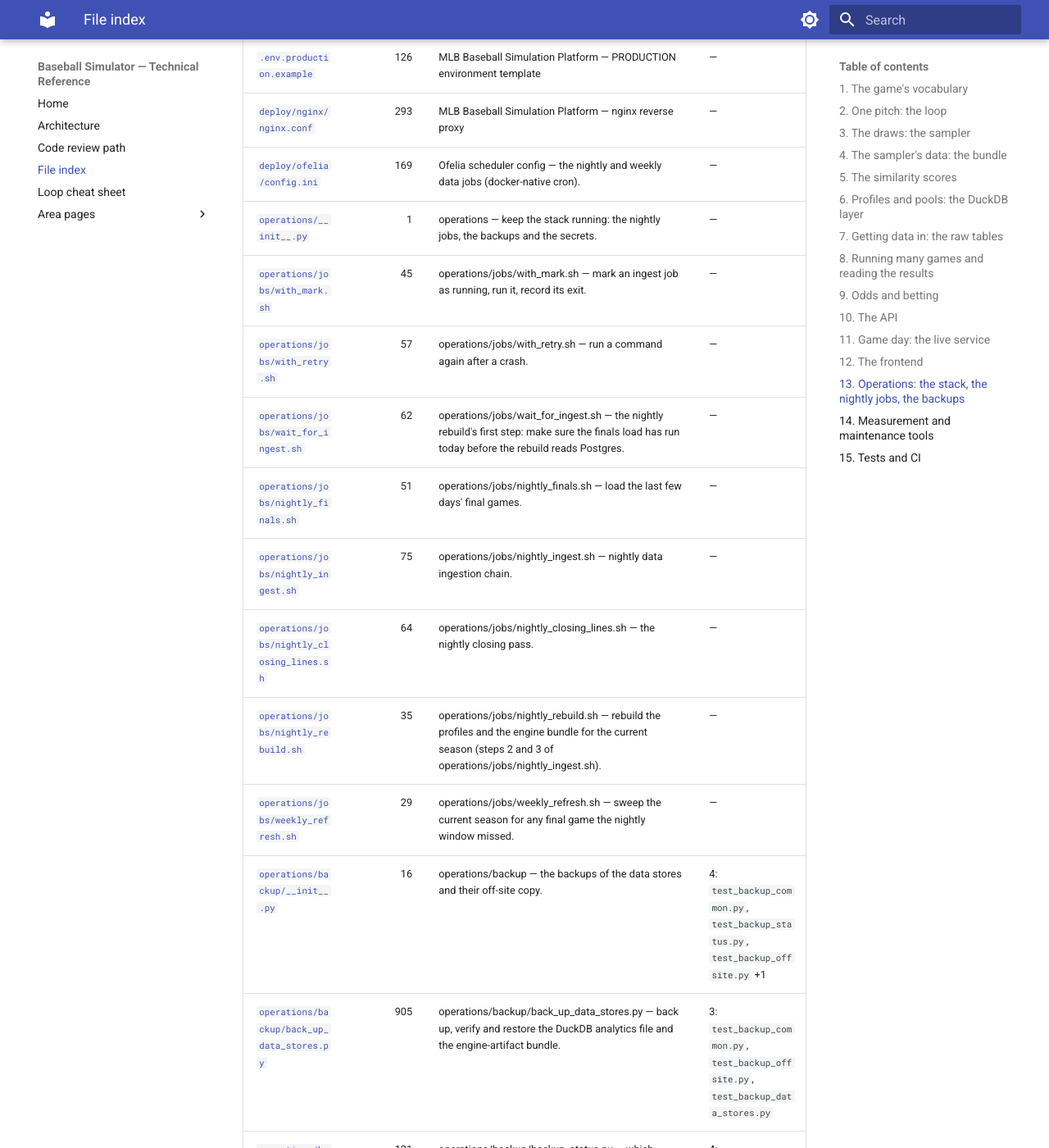
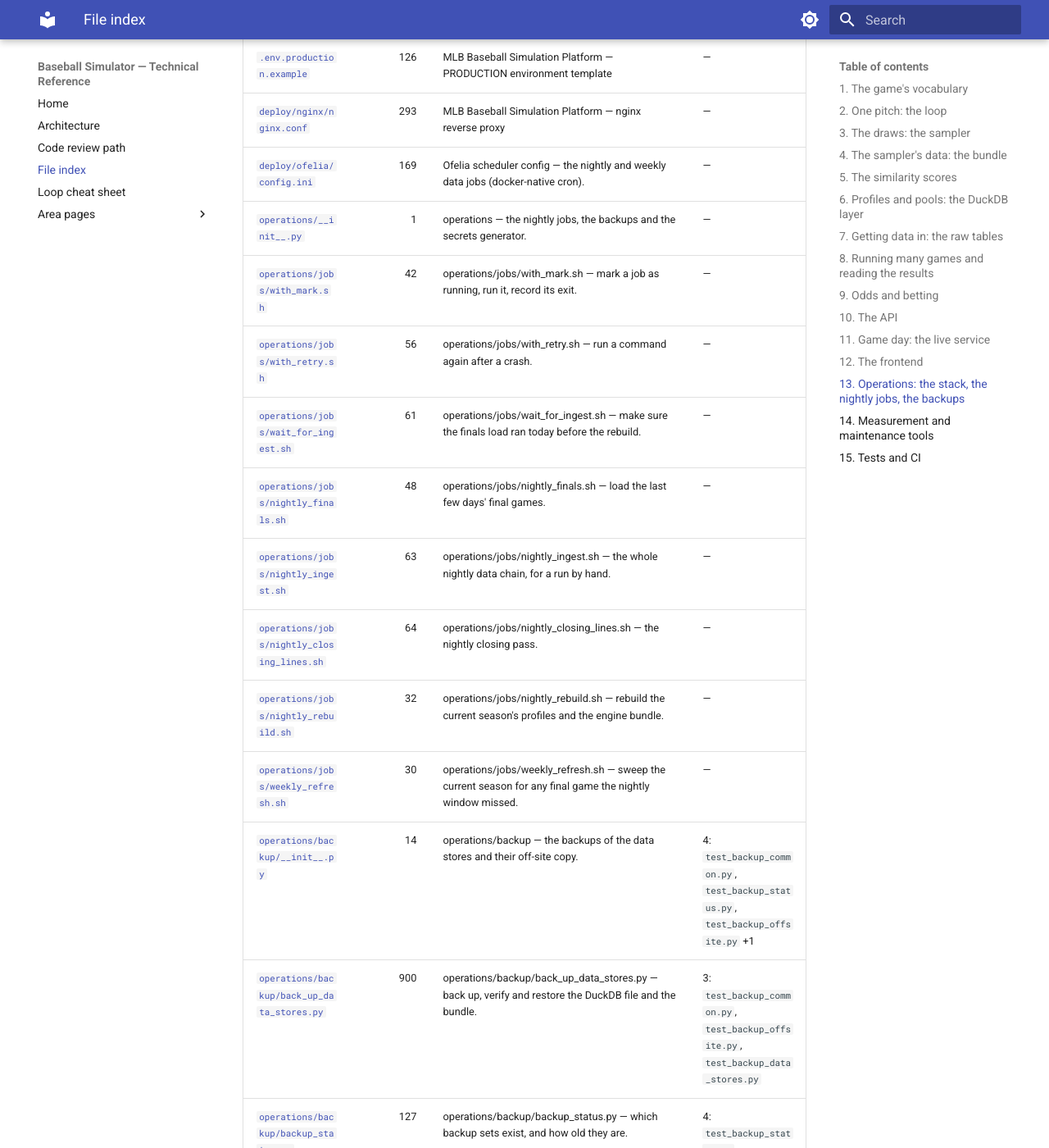
Before and after one commit to gmelick/baseball_simulator_v2, an MkDocs documentation site: the page built from docs/technical/file-index.md, in a window 1280 px wide and 1400 px high, scrolled down 41673 px. Shown: the whole window at 82% size. Built offline with MkDocs 1.6.1 and Material for MkDocs 9.7.7, drawn with Linux system fonts in a browser that asks for light colours; some of the changed text lies outside the part shown.

Commit message:
Rewrite the operations/ docstrings and comments in plain language (SIM-647 part 1, step C)
Every module docstring, docstring and comment in operations/ (except
nightly_closing_lines.sh) and db/dsn.py is rewritten short and plain: what a
function does and returns; comments say why. The ticket histories and dated
measurements go. Short docstrings are added to the private helpers that had
none. The line counts on docs/technical/operations.md and the file index are
refreshed.

No behaviour change: each .py file's AST with docstrings removed is identical
to the parent commit's, and every changed .sh line is a comment line.

Co-Authored-By: Claude Opus 5.5 <noreply@anthropic.com>

```diff
--- a/docs/technical/file-index.md
+++ b/docs/technical/file-index.md
@@ -1,4 +1,4 @@
-<!-- file-index-key: 1238c10cf7456baf -->
+<!-- file-index-key: 41ab4eabcc0ef517 -->
 # File index
 
 Every source and config file in the repository, in the order of the [code review path](code-review-path.md). Data files (test fixtures, script inputs, logos, fonts) and the documents are not listed.
@@ -17,16 +17,16 @@ Every source and config file in the repository, in the order of the [code review
 | [4. The sampler's data: the bundle](#stage-4) | 15 | 4,772 |
 | [5. The similarity scores](#stage-5) | 30 | 14,375 |
 | [6. Profiles and pools: the DuckDB layer](#stage-6) | 52 | 11,558 |
-| [7. Getting data in: the raw tables](#stage-7) | 57 | 13,053 |
+| [7. Getting data in: the raw tables](#stage-7) | 57 | 13,045 |
 | [8. Running many games and reading the results](#stage-8) | 18 | 9,685 |
 | [9. Odds and betting](#stage-9) | 8 | 5,006 |
 | [10. The API](#stage-10) | 41 | 13,766 |
 | [11. Game day: the live service](#stage-11) | 15 | 4,653 |
 | [12. The frontend](#stage-12) | 82 | 26,173 |
-| [13. Operations: the stack, the nightly jobs, the backups](#stage-13) | 42 | 7,114 |
+| [13. Operations: the stack, the nightly jobs, the backups](#stage-13) | 42 | 7,050 |
 | [14. Measurement and maintenance tools](#stage-14) | 78 | 38,368 |
 | [15. Tests and CI](#stage-15) | 316 | 124,671 |
-| **All** | **783** | **283,199** |
+| **All** | **783** | **283,127** |
 
 <a id="stage-1"></a>
 
@@ -499,26 +499,26 @@ How the services run, what runs every night, and how the data is backed up. The
 | [`.env.production.example`](../../.env.production.example) | 126 | MLB Baseball Simulation Platform — PRODUCTION environment template | — |
 | [`deploy/nginx/nginx.conf`](../../deploy/nginx/nginx.conf) | 293 | MLB Baseball Simulation Platform — nginx reverse proxy | — |
 | [`deploy/ofelia/config.ini`](../../deploy/ofelia/config.ini) | 169 | Ofelia scheduler config — the nightly and weekly data jobs (docker-native cron). | — |
-| [`operations/__init__.py`](../../operations/__init__.py) | 1 | operations — keep the stack running: the nightly jobs, the backups and the secrets. | — |
-| [`operations/jobs/with_mark.sh`](../../operations/jobs/with_mark.sh) | 45 | operations/jobs/with_mark.sh — mark an ingest job as running, run it, record its exit. | — |
-| [`operations/jobs/with_retry.sh`](../../operations/jobs/with_retry.sh) | 57 | operations/jobs/with_retry.sh — run a command again after a crash. | — |
-| [`operations/jobs/wait_for_ingest.sh`](../../operations/jobs/wait_for_ingest.sh) | 62 | operations/jobs/wait_for_ingest.sh — the nightly rebuild's first step: make sure the finals load has run today before the rebuild reads Postgres. | — |
-| [`operations/jobs/nightly_finals.sh`](../../operations/jobs/nightly_finals.sh) | 51 | operations/jobs/nightly_finals.sh — load the last few days' final games. | — |
-| [`operations/jobs/nightly_ingest.sh`](../../operations/jobs/nightly_ingest.sh) | 75 | operations/jobs/nightly_ingest.sh — nightly data ingestion chain. | — |
+| [`operations/__init__.py`](../../operations/__init__.py) | 1 | operations — the nightly jobs, the backups and the secrets generator. | — |
+| [`operations/jobs/with_mark.sh`](../../operations/jobs/with_mark.sh) | 42 | operations/jobs/with_mark.sh — mark a job as running, run it, record its exit. | — |
+| [`operations/jobs/with_retry.sh`](../../operations/jobs/with_retry.sh) | 56 | operations/jobs/with_retry.sh — run a command again after a crash. | — |
+| [`operations/jobs/wait_for_ingest.sh`](../../operations/jobs/wait_for_ingest.sh) | 61 | operations/jobs/wait_for_ingest.sh — make sure the finals load ran today before the rebuild. | — |
+| [`operations/jobs/nightly_finals.sh`](../../operations/jobs/nightly_finals.sh) | 48 | operations/jobs/nightly_finals.sh — load the last few days' final games. | — |
+| [`operations/jobs/nightly_ingest.sh`](../../operations/jobs/nightly_ingest.sh) | 63 | operations/jobs/nightly_ingest.sh — the whole nightly data chain, for a run by hand. | — |
 | [`operations/jobs/nightly_closing_lines.sh`](../../operations/jobs/nightly_closing_lines.sh) | 64 | operations/jobs/nightly_closing_lines.sh — the nightly closing pass. | — |
-| [`operations/jobs/nightly_rebuild.sh`](../../operations/jobs/nightly_rebuild.sh) | 35 | operations/jobs/nightly_rebuild.sh — rebuild the profiles and the engine bundle for the current season (steps 2 and 3 of operations/jobs/nightly_ingest.sh). | — |
-| [`operations/jobs/weekly_refresh.sh`](../../operations/jobs/weekly_refresh.sh) | 29 | operations/jobs/weekly_refresh.sh — sweep the current season for any final game the nightly window missed. | — |
-| [`operations/backup/__init__.py`](../../operations/backup/__init__.py) | 16 | operations/backup — the backups of the data stores and their off-site copy. | 4: `test_backup_common.py`, `test_backup_status.py`, `test_backup_offsite.py` +1 |
-| [`operations/backup/back_up_data_stores.py`](../../operations/backup/back_up_data_stores.py) | 905 | operations/backup/back_up_data_stores.py — back up, verify and restore the DuckDB analytics file and the engine-artifact bundle. | 3: `test_backup_common.py`, `test_backup_offsite.py`, `test_backup_data_stores.py` |
-| [`operations/backup/backup_status.py`](../../operations/backup/backup_status.py) | 121 | operations/backup/backup_status.py — which backup sets exist, and how old they are. | 4: `test_backup_status.py`, `test_backup_offsite.py`, `test_backup_age_gauge.py` +1 |
-| [`operations/backup/common.py`](../../operations/backup/common.py) | 145 | operations/backup/common.py — the helpers the backup modules share. | 2: `test_backup_common.py`, `test_backup_offsite.py` |
-| [`operations/backup/copy_offsite.py`](../../operations/backup/copy_offsite.py) | 969 | operations/backup/copy_offsite.py — the off-site copy of the backup sets. | 2: `test_backup_common.py`, `test_backup_offsite.py` |
-| [`operations/backup/postgres/pg_backup.sh`](../../operations/backup/postgres/pg_backup.sh) | 305 | SIM-525: the nightly Postgres backup (the scheduled backups of the data stores). | — |
-| [`operations/backup/postgres/pg_restore.sh`](../../operations/backup/postgres/pg_restore.sh) | 147 | SIM-525: restore one Postgres backup set into an EMPTY database. | — |
-| [`operations/backup/backup_drill.py`](../../operations/backup/backup_drill.py) | 504 | The restore drill for the scheduled backups. | 1: `test_backup_drill.py` |
+| [`operations/jobs/nightly_rebuild.sh`](../../operations/jobs/nightly_rebuild.sh) | 32 | operations/jobs/nightly_rebuild.sh — rebuild the current season's profiles and the engine bundle. | — |
+| [`operations/jobs/weekly_refresh.sh`](../../operations/jobs/weekly_refresh.sh) | 30 | operations/jobs/weekly_refresh.sh — sweep the current season for any final game the nightly window missed. | — |
+| [`operations/backup/__init__.py`](../../operations/backup/__init__.py) | 14 | operations/backup — the backups of the data stores and their off-site copy. | 4: `test_backup_common.py`, `test_backup_status.py`, `test_backup_offsite.py` +1 |
+| [`operations/backup/back_up_data_stores.py`](../../operations/backup/back_up_data_stores.py) | 900 | operations/backup/back_up_data_stores.py — back up, verify and restore the DuckDB file and the bundle. | 3: `test_backup_common.py`, `test_backup_offsite.py`, `test_backup_data_stores.py` |
+| [`operations/backup/backup_status.py`](../../operations/backup/backup_status.py) | 127 | operations/backup/backup_status.py — which backup sets exist, and how old they are. | 4: `test_backup_status.py`, `test_backup_offsite.py`, `test_backup_age_gauge.py` +1 |
+| [`operations/backup/common.py`](../../operations/backup/common.py) | 146 | operations/backup/common.py — the helpers the two backup jobs share. | 2: `test_backup_common.py`, `test_backup_offsite.py` |
+| [`operations/backup/copy_offsite.py`](../../operations/backup/copy_offsite.py) | 953 | operations/backup/copy_offsite.py — the off-site copy of the backup sets. | 2: `test_backup_common.py`, `test_backup_offsite.py` |
+| [`operations/backup/postgres/pg_backup.sh`](../../operations/backup/postgres/pg_backup.sh) | 298 | operations/backup/postgres/pg_backup.sh — the nightly Postgres backup. | — |
+| [`operations/backup/postgres/pg_restore.sh`](../../operations/backup/postgres/pg_restore.sh) | 144 | operations/backup/postgres/pg_restore.sh — restore one Postgres backup set into an empty database. | — |
+| [`operations/backup/backup_drill.py`](../../operations/backup/backup_drill.py) | 494 | operations/backup/backup_drill.py — prove that a backup set restores. | 1: `test_backup_drill.py` |
 | [`db/roles/setup_roles.sh`](../../db/roles/setup_roles.sh) | 79 | SIM-443b: create the two least-privilege Postgres roles and grant them. | — |
 | [`db/roles/setup_roles.sql`](../../db/roles/setup_roles.sql) | 72 | SIM-443b: the two least-privilege roles and their grants (idempotent). | — |
-| [`operations/gen_secrets.py`](../../operations/gen_secrets.py) | 208 | Generate the stack's secrets. | 1: `test_gen_secrets.py` |
+| [`operations/gen_secrets.py`](../../operations/gen_secrets.py) | 202 | operations/gen_secrets.py — generate the stack's secrets into `.env`. | 1: `test_gen_secrets.py` |
 | [`deploy/monitoring/grafana/baseball_sim_dashboard.json`](../../deploy/monitoring/grafana/baseball_sim_dashboard.json) | 162 | The Grafana dashboard of the app's metrics. | — |
 | [`deploy/monitoring/grafana/dashboards.yml`](../../deploy/monitoring/grafana/dashboards.yml) | 24 | Grafana dashboard provider — MLB Baseball Simulation Platform (SIM-374) | — |
 | [`deploy/monitoring/grafana/datasource.yml`](../../deploy/monitoring/grafana/datasource.yml) | 22 | Grafana datasource provisioning — MLB Baseball Simulation Platform (SIM-374) | — |
--- a/operations/__init__.py
+++ b/operations/__init__.py
@@ -1 +1 @@
-"""operations — keep the stack running: the nightly jobs, the backups and the secrets."""
+"""operations — the nightly jobs, the backups and the secrets generator."""
```
Also changed, not shown: other parts of docs/technical/file-index.md (+1 -1 lines), docs/technical/operations.md (+15 -15 lines), 17 other files.
